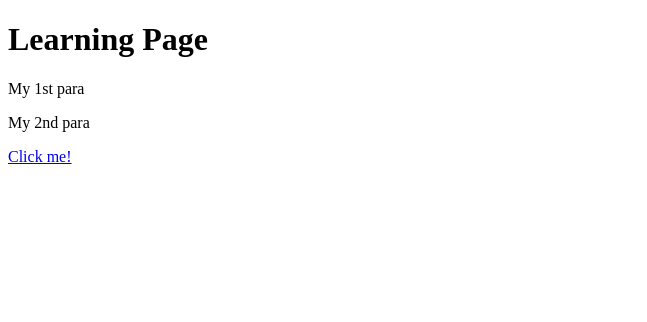
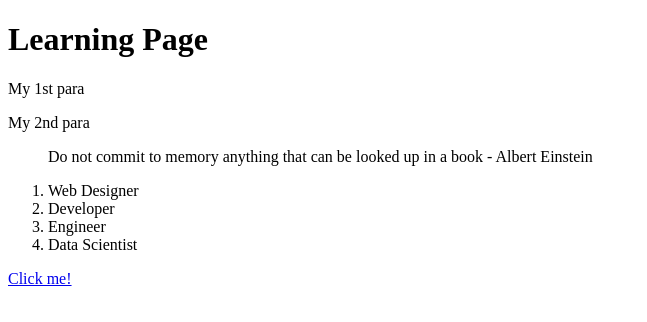
Before and after one commit to haydnady/MyFirstSite, a plain HTML site: page index.html in a window 1280 px wide. Shown: the whole page, without its empty margins (0-647 px from the left). Drawn offline with Linux system fonts and the light colour scheme.

Commit message:
Blockquote added

```diff
--- a/index.html
+++ b/index.html
@@ -7,12 +7,30 @@
     </head>
     <body>
     <h1>Learning Page</h1>
+    <div>
         <p>
             My 1st para
         </p>
+    </div>
+    <div>
         <p>
             My 2nd para
+            <blockquote>
+                Do not commit to memory anything
+                that can be looked up in a book - Albert Einstein
+            </blockquote>
         </p>
+    </div>
+    <div>
+        <ol>
+            <li>Web Designer</li>
+            <li>Developer</li>
+            <li>Engineer</li>
+            <li>Data Scientist</li>
+
+        </ol>
+    </div>
+
         <a target="_blank" href="https://www.youtube.com">Click me!</a>
     </body>
 </html>
```
